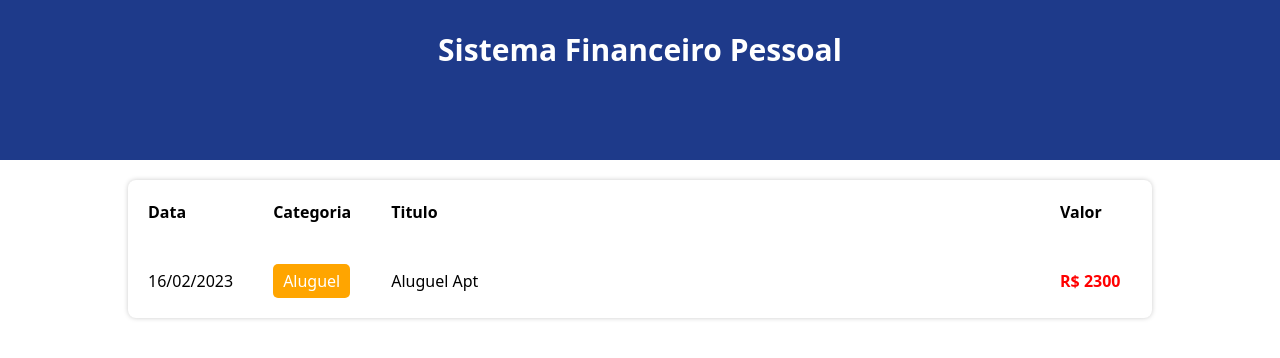
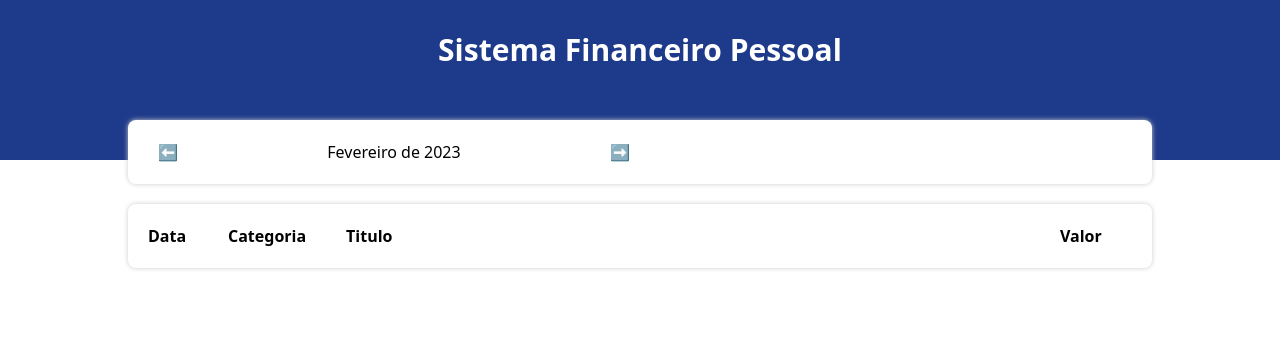
Before and after one commit to FelipeSousaRocha/Sistema-de-Fina-as-Pessoais, a React (Vite) app in the folder SFP/: page / in a window 1280 px wide. Shown: the top 358 px of the page. Built offline with nearby package versions, Linux system fonts and the light colour scheme.

Commit message:
Adicionado filtro do mes

```diff
--- a/SFP/src/App.tsx
+++ b/SFP/src/App.tsx
@@ -5,6 +5,7 @@ import { categories } from "./data/categories";
 import { items } from "./data/items"; //Mutaveis por isso o uso do State
 import { getCurrentMonth, filterListByMonth } from "./helpers/dateFilter"; //Importa mes/ano atual
 import { TableArea } from "./components/TableArea";
+import { InfoArea } from "./components/InfoArea";
 
 function App() {
   const [list, setList] = useState(items); //Lista de items de data
@@ -16,6 +17,10 @@ function App() {
     }, [list, currentMounth]
   );//Caso um desses Estados se modifique
 
+  const handleMonthChange = (newMonth: string) => {
+    setCurrentMounth(newMonth);
+  }
+
   return (
     <div>
       <header className="bg-blue-900 h-40 text-center">
@@ -24,7 +29,12 @@ function App() {
         </h1>
       </header>
       <body className="m-auto max-w-5xl mb-12">
+
         {/* Area de informacoes */}
+        <InfoArea
+          currentMonth={currentMounth}
+          onMonthChange={handleMonthChange}
+        />
 
         {/* Area de insercao */}
 
--- /dev/null
+++ b/SFP/src/components/InfoArea/index.tsx
@@ -0,0 +1,35 @@
+import { formatCurrentMonth } from "../../helpers/dateFilter";
+
+type Props = {
+    currentMounth: string;
+    onMonthChange: (newMonth: string) => void;
+}
+
+export function InfoArea ({ currentMonth, onMonthChange }: Props){
+    const handlePrevMonth = () => {
+        let [year, month] = currentMonth.split("-");
+        let currentDate = new Date(parseInt(year), parseInt(month) -1, 1);
+        currentDate.setMonth(currentDate.getMonth() - 1);
+        onMonthChange(`${currentDate.getFullYear()}-${currentDate.getMonth() + 1}}`);
+    }
+
+    const handleNextMonth = () => {
+        let [year, month] = currentMonth.split("-");
+        let currentDate = new Date(parseInt(year), parseInt(month) -1, 1);
+        currentDate.setMonth(currentDate.getMonth() + 1);
+        onMonthChange(`${currentDate.getFullYear()}-${currentDate.getMonth() + 1}}`);
+    }
+
+    return (
+        <div className="items-center bg-white shadow-[0px_0px_5px_#CCC] rounded-lg p-5 mt-[-40px] flex">
+            <div className="flex flex-1  items-center">
+                <div onClick={handlePrevMonth} className="w-10 text-center text-base cursor-pointer">⬅️</div>
+                <div className="flex-1 text-center">{formatCurrentMonth(currentMonth)}</div>
+                <div onClick={handleNextMonth} className="w-10 text-center text-base cursor-pointer">➡️</div>
+            </div>
+            <div className="flex flex-1">
+
+            </div>
+        </div>
+    );
+}
--- a/SFP/src/data/categories.ts
+++ b/SFP/src/data/categories.ts
@@ -2,6 +2,6 @@ import { Category } from '../types/Category';
 
 export const categories: Category = {
     food: { title: 'Alimentação', color: 'blue', expense: true },
-    rent: { title: 'Aluguel', color: 'orange', expense: true },
+    rent: { title: 'Aluguel', color: 'red', expense: true },
     salary: { title: 'Salário', color: 'green', expense: false }
 }
--- a/SFP/src/data/items.ts
+++ b/SFP/src/data/items.ts
@@ -1,8 +1,8 @@
 import { Item } from '../types/Item';
 
 export const items: Item[] = [
-    { date: new Date(2023, 3, 6), category: 'food', title: 'McDonalds', value: 32.12 },
-    { date: new Date(2023, 3, 15), category: 'food', title: 'Burger King', value: 28 },
-    { date: new Date(2023, 2, 16), category: 'rent', title: 'Aluguel Apt', value: 2300 },
+    { date: new Date(2023, 4, 6), category: 'food', title: 'McDonalds', value: 32.12 },
+    { date: new Date(2023, 4, 15), category: 'food', title: 'Burger King', value: 28 },
+    { date: new Date(2023, 4, 16), category: 'rent', title: 'Aluguel Apt', value: 2300 },
     { date: new Date(2023, 1, 18), category: 'salary', title: 'Salário ACME', value: 4500 },
 ];
```
Also changed, not shown: SFP/src/helpers/dateFilter.ts (line endings or trailing spaces).
